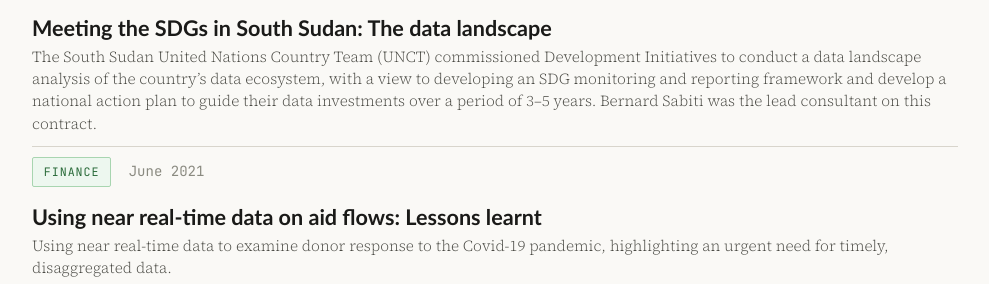
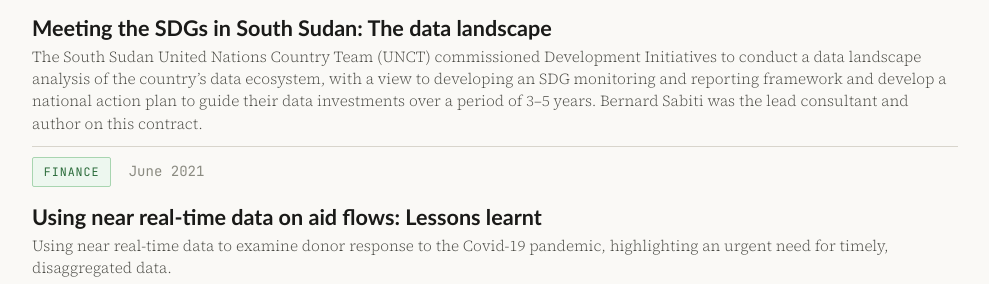
Before and after one commit to data-landscapers/data-landscapers.github.io, a Jekyll site: the page built from portfolio/index.md, in a window 1280 px wide and 900 px high, scrolled down 1655 px. Shown: the part 214-498 px from the top of the window, without its empty margins (145-1134 px from the left). Built offline with Jekyll 4.4.1, drawn with Linux system fonts in a browser that asks for light colours.

Commit message:
Update portfolio.yml

```diff
--- a/_data/portfolio.yml
+++ b/_data/portfolio.yml
@@ -61,7 +61,7 @@
   title: "Meeting the SDGs in South Sudan: The data landscape"
   url: /assets/pdfs/south-sudan-final.pdf
   category: Landscaping
-  description: The South Sudan United Nations Country Team (UNCT) commissioned Development Initiatives to conduct a data landscape analysis of the country’s data ecosystem, with a view to developing an SDG monitoring and reporting framework and develop a national action plan to guide their data investments over a period of 3–5 years. Bernard Sabiti was the lead consultant on this contract.
+  description: The South Sudan United Nations Country Team (UNCT) commissioned Development Initiatives to conduct a data landscape analysis of the country’s data ecosystem, with a view to developing an SDG monitoring and reporting framework and develop a national action plan to guide their data investments over a period of 3–5 years. Bernard Sabiti was the lead consultant and author on this contract.
 
 - date: June 2021
   title: "Using near real-time data on aid flows: Lessons learnt"
```
